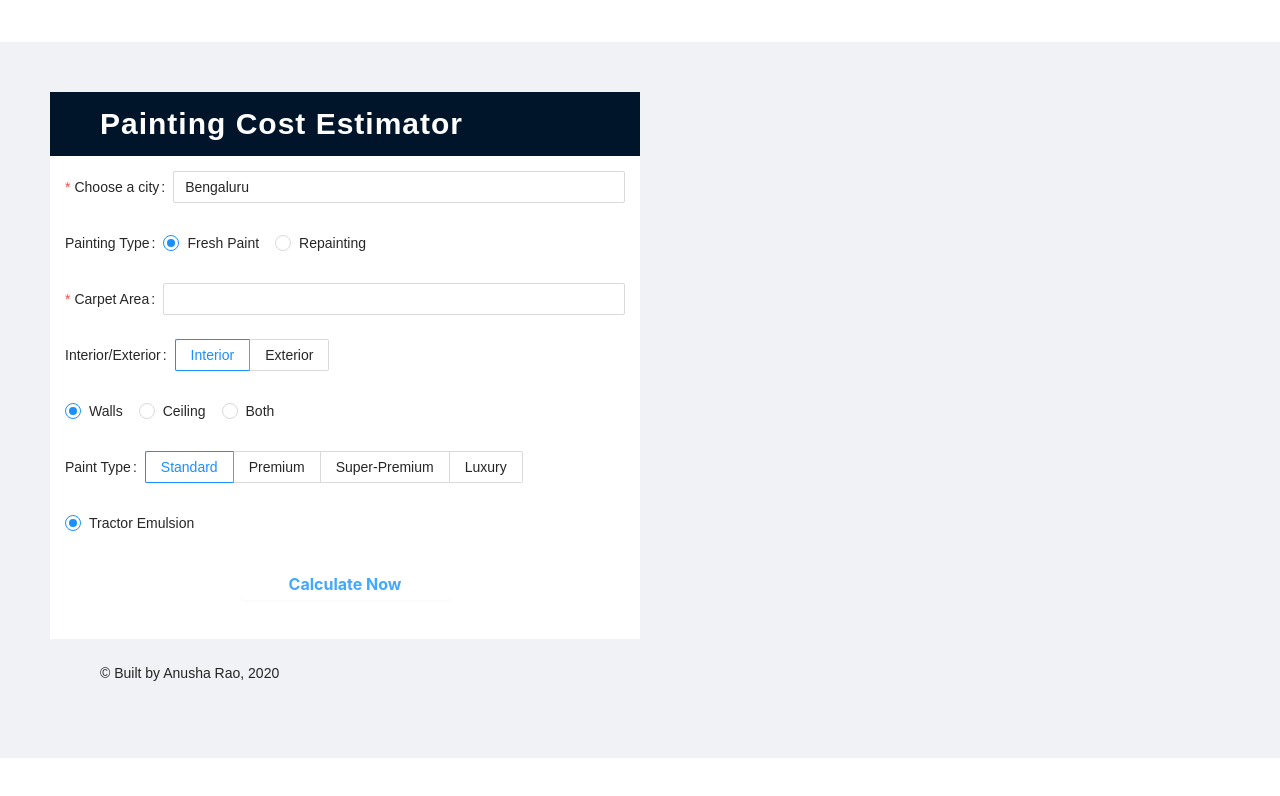
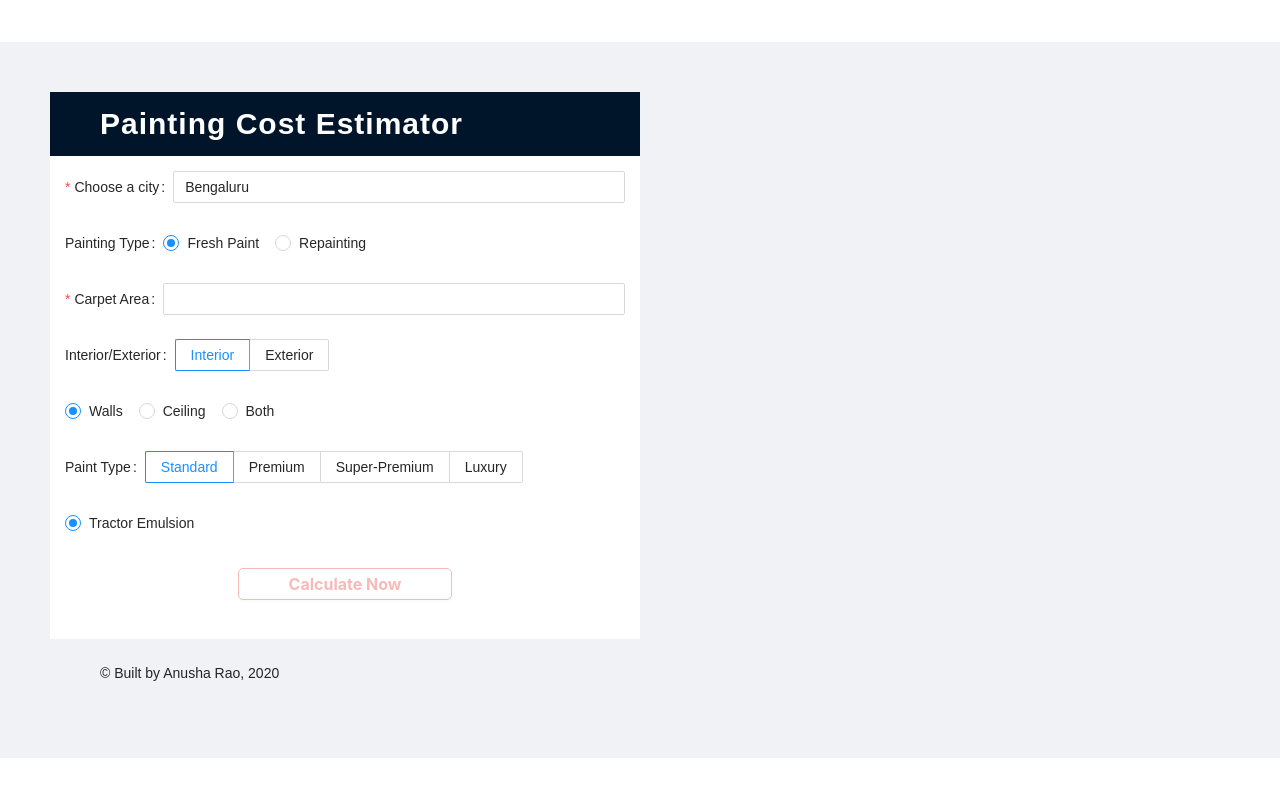
Before and after one commit to anrao91/cost-estimation-form, a React (Create React App) app: page / in a window 1280 px wide. In both pictures the pointer is over the button "Calculate Now". Shown: the top 796 px of the page. Built offline with nearby package versions, Linux system fonts and the light colour scheme.

Commit message:
Update the styling for button on hover and other such states

```diff
--- a/src/components/CostEstimationForm/index.js
+++ b/src/components/CostEstimationForm/index.js
@@ -14,7 +14,7 @@ import { capitalize } from "../../utils";
 import { paintLocationDetails, cities } from "../../fixtures";
 import CostEstimationResult from "../CostEstimationResult";
 
-import "./CostEstimation.css";
+import "./CostEstimationForm.css";
 
 export default () => {
   const cities_options = cities.map((city) => ({ value: city }));
--- a/src/index.css
+++ b/src/index.css
@@ -23,7 +23,9 @@ code {
   --radio-button-color: #6eac48;
 }
 
-.primary-in-app-button {
+.primary-in-app-button,
+.primary-in-app-button:active,
+.primary-in-app-button:focus {
   border-radius: 5px;
   background-color: #f37373;
   line-height: 1.15;
@@ -37,6 +39,12 @@ code {
     Oxygen-Sans, Ubuntu, Cantarell, "Helvetica Neue", sans-serif;
 }
 
+.primary-in-app-button:hover {
+  background-color: #fff;
+  color: #f9b9b9;
+  border: 0.5px solid #f9b9b9;
+}
+
 .align-center {
   text-align: center;
 }
```
Also changed, not shown: src/components/CostEstimationForm/CostEstimationForm.css (renamed from src/components/CostEstimationForm/CostEstimation.css).
